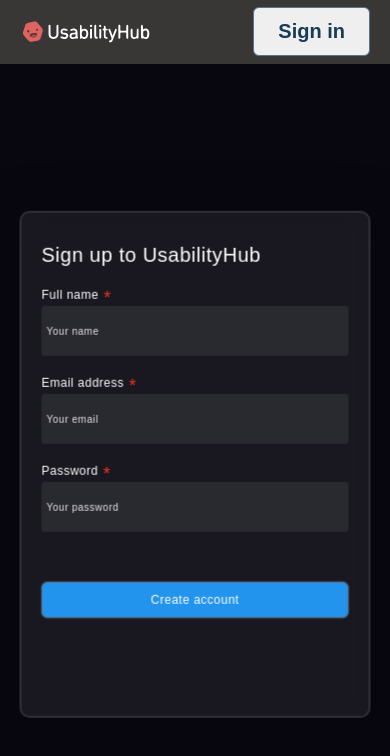
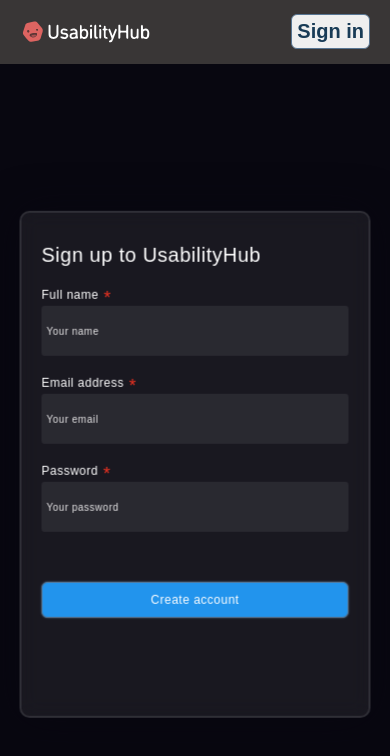
Before and after one commit to priyanshuanand166/UsabilityHubClone, a plain HTML site: page dark/sign-up/sign-up.html in a window 390 px wide. Drawn offline with Linux system fonts and the light colour scheme.

Commit message:
thirtynineth commit

```diff
--- a/dark/sign-up/style.css
+++ b/dark/sign-up/style.css
@@ -219,7 +219,7 @@ form button:hover
     /* background: transparent !important; */
     border-radius: 6px !important;
     font-size: 20px !important;
-    padding: 12px 24px;
+    padding: 5px;
     transition: 0.2s ease-out;
   }
 
@@ -267,7 +267,7 @@ a
         /* background: transparent !important; */
         border-radius: 6px !important;
         font-size: 20px !important;
-        padding: 12px 24px;
+        padding: 5px;
         transition: 0.2s ease-out;
       }
 
@@ -378,7 +378,7 @@ a
         /* background: transparent !important; */
         border-radius: 6px !important;
         font-size: 20px !important;
-        padding: 12px 24px;
+        padding: 5px;
         transition: 0.2s ease-out;
       }
 
```
